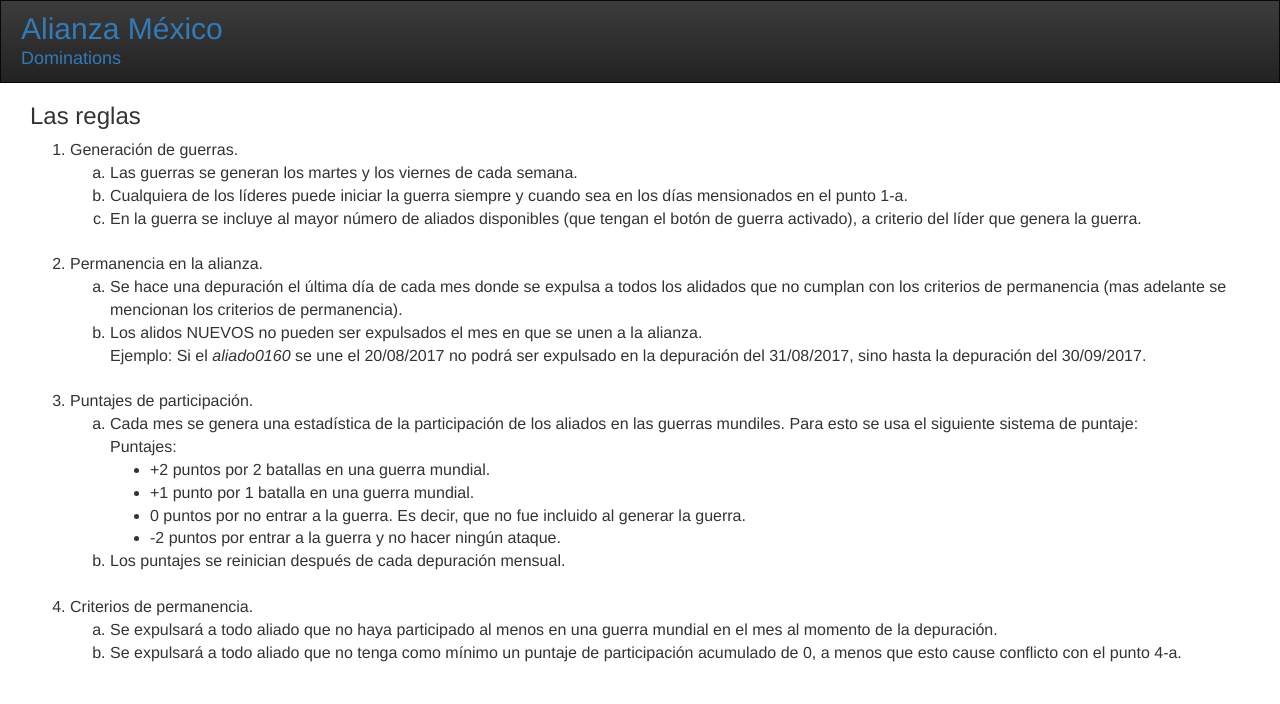
After one commit to elihro/dom-alianza-mexico, a Django app: page /las-reglas/ in a window 1280 px wide. The commit adds this page. Shown: the top 704 px of the page. Run offline with Django 3.2, Linux system fonts and the light colour scheme; some libraries are stand-ins or nearby versions.

Commit message:
Actualizado a v0.2

```diff
--- /dev/null
+++ b/pagina/static/css/base.css
@@ -0,0 +1,27 @@
+p {
+    font-family: "Helvetica Neue", Helvetica, Arial, sans-serif;
+    text-align: justify;
+}
+.navbar {
+    border-radius: 0;
+}
+.pie-de-parrafo {
+    font-style: italic;
+    font-size: 14px;
+}
+#contenido {
+    font-size: 16px;
+    padding: 0 30px 30px 30px;
+}
+#encabezado {
+    color: white;
+    padding: 10px 20px;
+}
+#subtitulo {
+    font-size: 18px;
+}
+#titulo {
+    font-size: 30px;
+    line-height: 35px;
+    line-height: 35px;
+}
--- /dev/null
+++ b/pagina/templates/pagina/base.html
@@ -0,0 +1,28 @@
+<!DOCTYPE html>
+<html lang="es">
+<head>
+    <meta charset="UTF-8">
+    <link rel="stylesheet" href="//maxcdn.bootstrapcdn.com/bootstrap/3.2.0/css/bootstrap.min.css">
+    <link rel="stylesheet" href="//maxcdn.bootstrapcdn.com/bootstrap/3.2.0/css/bootstrap-theme.min.css">
+    {% load staticfiles %}
+    <link rel="shortcut icon" href="/static/icons/mexico.ico" />
+    <link rel="stylesheet" href="{% static 'css/base.css' %}">
+    {% block head %}
+    {% endblock %}
+    <title>
+        {% block title %}{% endblock %} - Alianza Mexico
+    </title>
+</head>
+<body>
+    <nav class="navbar navbar-inverse">
+        <div id="encabezado">
+            <a href="/"><span id="titulo">Alianza México</span><br>
+                <span id="subtitulo">Dominations</span></a>
+        </div>
+    </nav>
+    <div id="contenido">
+        {% block contenido %}
+        {% endblock %}
+    </div>
+</body>
+</html>
--- /dev/null
+++ b/pagina/templates/pagina/reglas.html
@@ -0,0 +1,77 @@
+{% extends 'pagina/base.html' %}
+
+{% block title %}
+Inicio
+{% endblock %}
+
+{% block contenido %}
+    <h3>Las reglas</h3>
+    <ol id="lista-reglas">
+        <li>
+            Generación de guerras.
+            <ol type="a">
+                <li>
+                    Las guerras se generan los martes y los viernes de cada semana.
+                </li>
+                <li>
+                    Cualquiera de los líderes puede iniciar la guerra siempre y cuando sea en los días mensionados en el punto 1-a.
+                </li>
+                <li>
+                    En la guerra se incluye al mayor número de aliados disponibles (que tengan el botón de guerra activado), a criterio del líder que genera la guerra.
+                </li>
+            </ol>
+        </li>
+        <br>
+        <li>
+            Permanencia en la alianza.
+            <ol type="a">
+                <li>
+                    Se hace una depuración el última día de cada mes donde se expulsa a todos los alidados que no cumplan con los criterios de permanencia (mas adelante se mencionan los criterios de permanencia).
+                </li>
+                <li>
+                    Los alidos NUEVOS no pueden ser expulsados el mes en que se unen a la alianza.<br>
+                    Ejemplo: Si el <em>aliado0160</em> se une el 20/08/2017 no podrá ser expulsado en la depuración del 31/08/2017, sino hasta la depuración del 30/09/2017.
+                </li>
+            </ol>
+        </li>
+        <br>
+        <li>
+            Puntajes de participación.
+            <ol type="a">
+                <li>
+                    Cada mes se genera una estadística de la participación de los aliados en las guerras mundiles. Para esto se usa el siguiente sistema de puntaje:<br>
+                    Puntajes:
+                    <ul type="disc">
+                        <li>
+                            +2 puntos por 2 batallas en una guerra mundial.
+                        </li>
+                        <li>
+                            +1 punto por 1 batalla en una guerra mundial.
+                        </li>
+                        <li>
+                            0 puntos por no entrar a la guerra. Es decir, que no fue incluido al generar la guerra.
+                        </li>
+                        <li>
+                            -2 puntos por entrar a la guerra y no hacer ningún ataque.
+                        </li>
+                    </ul>
+                </li>
+                <li>
+                    Los puntajes se reinician después de cada depuración mensual.
+                </li>
+            </ol>
+        </li>
+        <br>
+        <li>
+            Criterios de permanencia.
+            <ol type="a">
+                <li>
+                    Se expulsará a todo aliado que no haya participado al menos en una guerra mundial en el mes al momento de la depuración.
+                </li>
+                <li>
+                    Se expulsará a todo aliado que no tenga como mínimo un puntaje de participación acumulado de 0, a menos que esto cause conflicto con el punto 4-a.
+                </li>
+            </ol>
+        </li>
+    </ol>
+{% endblock %}
--- a/pagina/urls.py
+++ b/pagina/urls.py
@@ -3,4 +3,6 @@ from . import views
 
 urlpatterns = [
     url(r'^$', views.index),
+url(r'^estadisticas/$', views.estadisticas),
+    url(r'^las-reglas/$', views.reglas),
 ]
--- a/pagina/views.py
+++ b/pagina/views.py
@@ -1,5 +1,14 @@
 from django.shortcuts import render
 
+
 # Create your views here.
+def estadisticas(request):
+    return render(request, 'pagina/estadisticas.html', {})
+
+
 def index(request):
     return render(request, 'pagina/index.html', {})
+
+
+def reglas(request):
+    return render(request, 'pagina/reglas.html', {})
```
Also changed, not shown: pagina/templates/pagina/estadisticas.html (added, +11 -0 lines), pagina/templates/pagina/index.html (+18 -10 lines), pagina/static/icons/mexico.ico (added).
